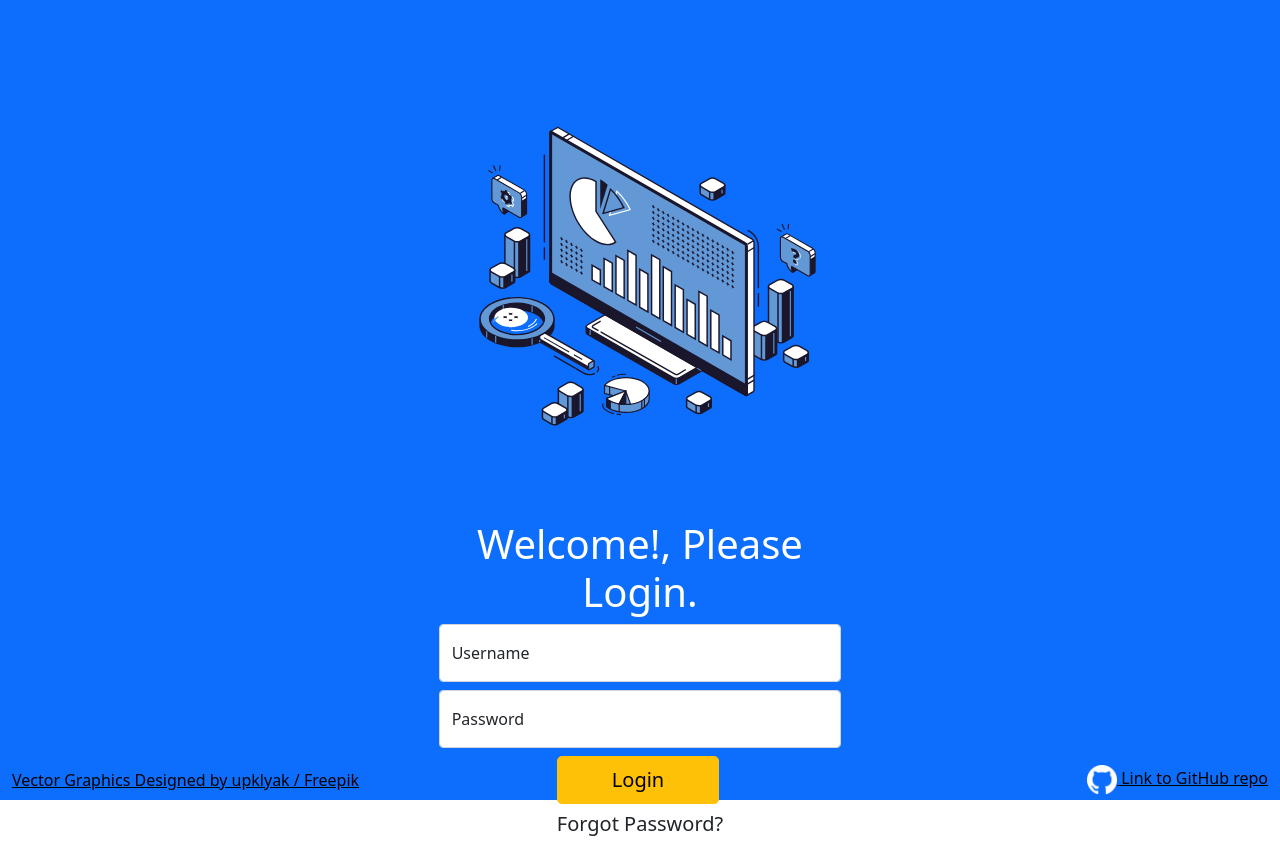
After one commit to agiledev0115/erp_webapp, a Django app: template code/frontend/templates/registration/old/login copy.html in a window 1280 px wide. The commit adds this page. Run offline with Django 4.2, Linux system fonts and the light colour scheme; the template is opened without the code that fills it, so the values that code supplies are empty; parts of the project's set-up code (start-up, migrations or seed data) failed here and were passed over.

```diff
--- /dev/null
+++ b/code/frontend/templates/registration/old/login copy.html
@@ -0,0 +1,76 @@
+<!DOCTYPE html>
+<html lang="en">
+<head>
+    <!-- {%debug%} -->
+
+    {%if user.is_authenticated%}
+        <meta http-equiv="refresh" content="0; URL={%url 'frontend:home'%}">
+    {%endif%}
+    {%load static%}
+    <meta charset="UTF-8">
+    <meta http-equiv="X-UA-Compatible" content="IE=edge">
+    <meta name="viewport" content="width=device-width, initial-scale=1.0">
+    <title>ERP | Login </title>
+    <link href="https://cdn.jsdelivr.net/npm/bootstrap@5.0.2/dist/css/bootstrap.min.css" rel="stylesheet" integrity="sha384-EVSTQN3/azprG1Anm3QDgpJLIm9Nao0Yz1ztcQTwFspd3yD65VohhpuuCOmLASjC" crossorigin="anonymous">
+    <!-- css to make main container edge to edge -->
+    <link rel="stylesheet" href="{%static 'base/e2e.css'%}">
+
+
+</head>
+<body>
+    <div class="container-fluid h-100" style="background-color: #0d6efd;">
+        <!-- art work row at 65vh -->
+        <div class="row justify-content-center align-items-center " style="height: 65vh;">
+            <div class="col-lg-6 text-center">
+                <img src="{%static 'base/art.svg'%}" alt="..." width="70%" >
+            </div>
+        </div>
+
+
+        <form method="POST" action="{%url 'login'%}">
+            <!-- login section -->
+            <div class="row  justify-content-center" style="height: 30vh;">
+                <div class="col-lg-4 justify-content-center align-self-center text-center d-grid gap-2">
+                    <div class="display-6 text-white">
+                        Welcome!, Please Login.
+                    </div>
+
+                        {%csrf_token%}
+                        <div class="form-floating">
+                            <input type="text" class="form-control" id="floatingInput" placeholder="Username" name="username">
+                            <label for="floatingInput">Username</label>
+                        </div>
+
+                        <div class="form-floating">
+                            <input type="password" class="form-control" id="floatingPassword" placeholder="Password" name="password">
+                            <label for="floatingPassword">Password</label>
+                            <input type="hidden" name="next" value="{{next}}">
+                        </div>
+                        <div class="justify-content-center d-grid gap-2">
+                        <button type="submit" class="btn btn-warning btn-lg me-md-1 ">Login</button>
+                        <h5>Forgot Password?</h2>
+                        </div>
+                </div>
+            </div>
+        </form>
+        <!-- footer -->
+        <div class="row align-items-center" style="height: 5vh;" >
+            <a href="http://www.freepik.com" style="color: black" class="col-sm-6 text-start">Vector Graphics Designed by upklyak / Freepik</a>
+            <a href="https://github.com/AnoopCharan/erp_webapp" style="color: black" class="col-sm-6 text-end">
+                <img src="{%static 'base/ghMark.png'%}" alt="" width="30rem">
+                Link to GitHub repo</a>
+        </div>
+    </div>
+
+</body>
+<script type="text/javascript">
+
+    if ('{{form.errors}}') {
+        let errors = document.createElement('p');
+        errors.innerHTML = '{{form.non_field_errors}}';
+        alert(errors.innerText);
+    }
+
+</script>
+<script src="https://cdn.jsdelivr.net/npm/bootstrap@5.0.2/dist/js/bootstrap.bundle.min.js" integrity="sha384-MrcW6ZMFYlzcLA8Nl+NtUVF0sA7MsXsP1UyJoMp4YLEuNSfAP+JcXn/tWtIaxVXM" crossorigin="anonymous"></script>
+</html>
```
Also changed, not shown: code/frontend/static/base/base.css (+6 -3 lines), code/frontend/templates/purchasing/createMain.html (+4 -4 lines), code/frontend/templates/registration/login.html (+25 -9 lines).
